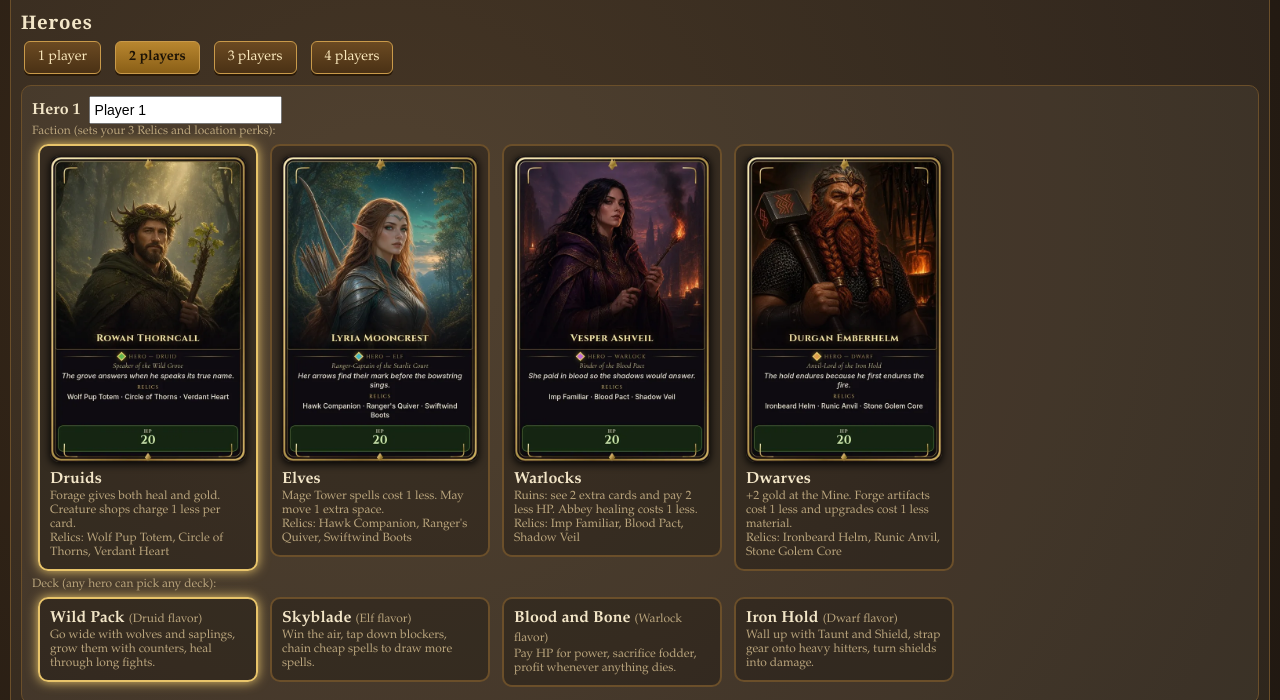
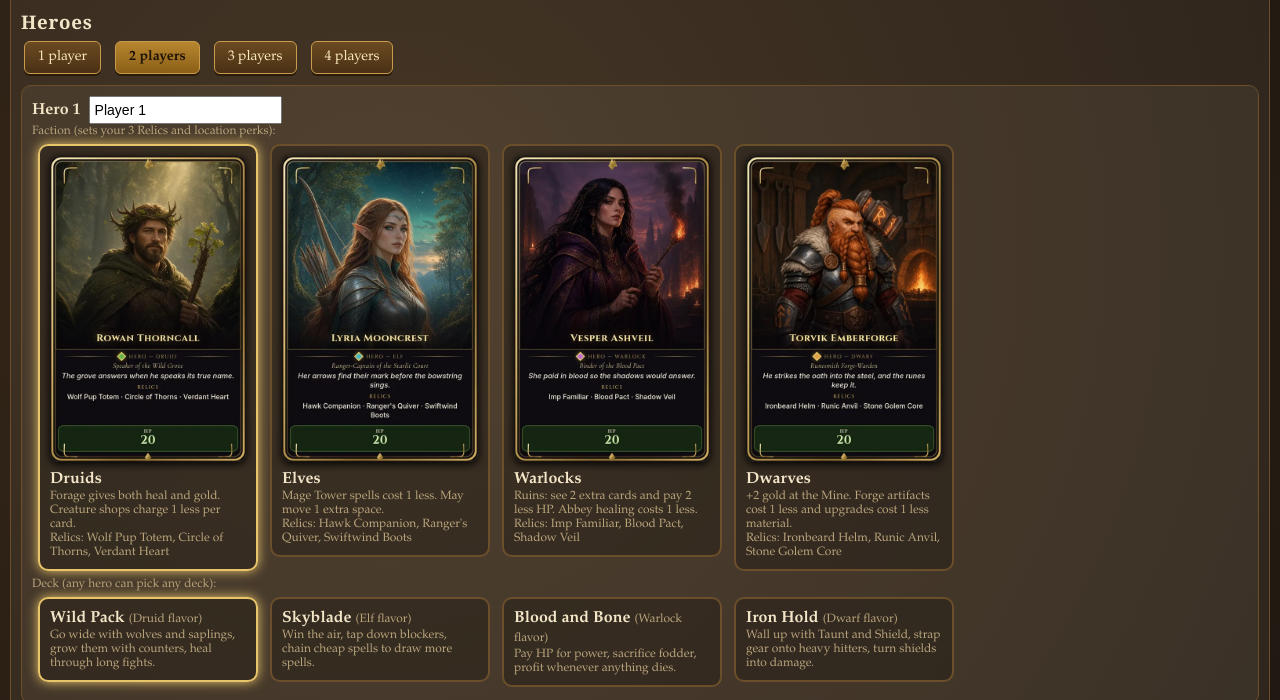
Before and after one commit to davidhuntley/thornhold, a plain HTML site: page index.html in a window 1280 px wide. Shown: the part 100-800 px from the top of the page. Drawn offline with Linux system fonts and the light colour scheme.

Commit message:
Replace Durgan with Torvik Emberforge as the Dwarf hero
Torvik is now the Dwarf player hero, with more headroom on his
card. HP 20 and the Dwarf relics are unchanged.

```diff
--- a/index.html
+++ b/index.html
@@ -791,11 +791,12 @@ const CARD_ART = {
   "hc:windcaller": "assets/cards/windcaller.webp",
   "hc:wrathOaks": "assets/cards/wrathOaks.webp",
   "hero:druid": "assets/cards/rowan.webp",
-  "hero:durgan": "assets/cards/durgan.webp",
-  "hero:dwarf": "assets/cards/durgan.webp",
+  "hero:durgan": "assets/cards/torvik.webp",
+  "hero:dwarf": "assets/cards/torvik.webp",
   "hero:elf": "assets/cards/lyria.webp",
   "hero:lyria": "assets/cards/lyria.webp",
   "hero:rowan": "assets/cards/rowan.webp",
+  "hero:torvik": "assets/cards/torvik.webp",
   "hero:vesper": "assets/cards/vesper.webp",
   "hero:warlock": "assets/cards/vesper.webp",
   "mana:bloodwell": "assets/cards/bloodwell.webp",
@@ -835,7 +836,7 @@ const HERO_ART_FAC = {
   "druid": "assets/cards/rowan.webp",
   "elf": "assets/cards/lyria.webp",
   "warlock": "assets/cards/vesper.webp",
-  "dwarf": "assets/cards/durgan.webp"
+  "dwarf": "assets/cards/torvik.webp"
 };
 // ===== Thornhold v3 — data =====
 const PARTY_HP={1:0.55,2:0.9,3:1.05,4:0.9}; // commander HP multiplier by number of heroes in the game (small parties get fewer shop turns)
```
Also changed, not shown: assets/artmap.js (+4 -3 lines), assets/cards/torvik.webp (added).
